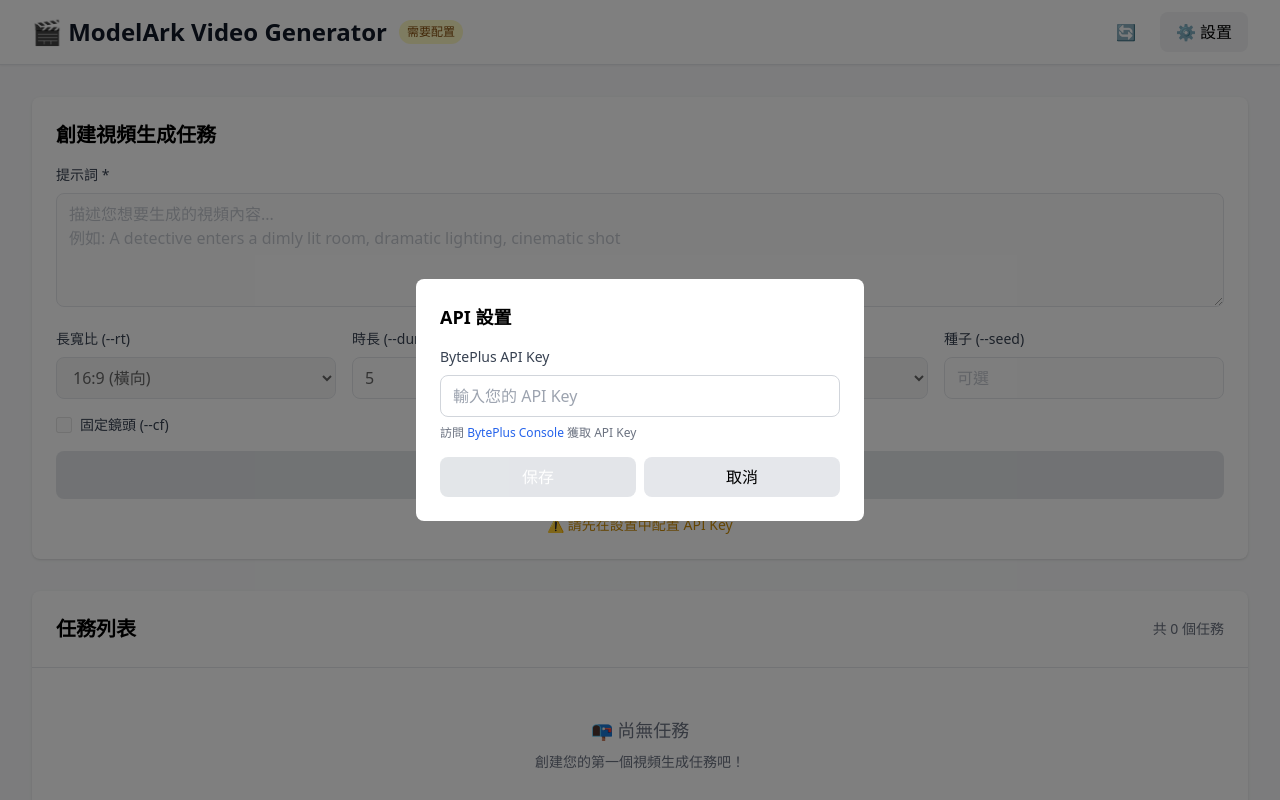
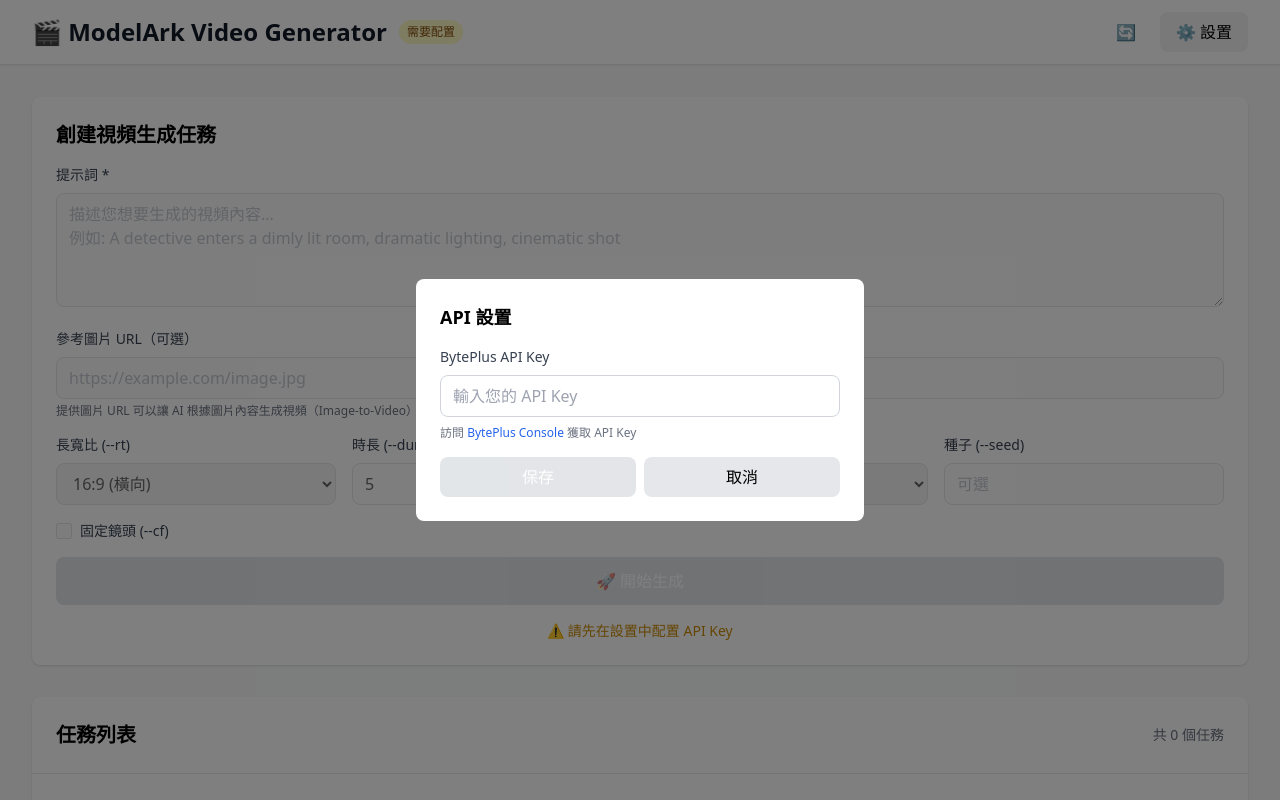
Before and after one commit to Guangpop/ModelArkVideoAPI, a Flask app: page / in a window 1280 px wide. Run offline with Flask 3, Linux system fonts and the light colour scheme; data that the repository does not hold is empty; some libraries are stand-ins or nearby versions.

Commit message:
Add image URL support for image-to-video generation
- Add image URL input field in UI
- Support optional image reference for video generation
- Update API client to include image_url in content array
- Content format matches BytePlus API specification:
  [
    {"type": "text", "text": "prompt with params"},
    {"type": "image_url", "image_url": {"url": "https://..."}}
  ]

🤖 Generated with [Claude Code](https://claude.com/claude-code)

Co-Authored-By: Claude <noreply@anthropic.com>

```diff
--- a/app/routes.py
+++ b/app/routes.py
@@ -76,6 +76,7 @@ def create_api_blueprint(app_context):
             # 調用 BytePlus API 創建任務
             result = api_client.create_task(
                 prompt=data['prompt'],
+                image_url=data.get('image_url'),
                 model=data.get('model'),
                 duration=data.get('duration'),
                 aspect_ratio=data.get('aspect_ratio'),
--- a/static/js/app.js
+++ b/static/js/app.js
@@ -6,6 +6,7 @@ createApp({
             tasks: [],
             newTask: {
                 prompt: '',
+                image_url: '',
                 ratio: '16:9',
                 duration: 5,
                 resolution: '720p',
@@ -96,13 +97,22 @@ createApp({
                 const paramString = this.buildParameterString();
                 const fullPrompt = `${this.newTask.prompt.trim()} ${paramString}`;
 
-                // Send only the prompt (with parameters embedded)
-                const response = await axios.post('/api/tasks', {
+                // Prepare request data
+                const requestData = {
                     prompt: fullPrompt
-                });
+                };
+
+                // Add image_url if provided
+                if (this.newTask.image_url && this.newTask.image_url.trim()) {
+                    requestData.image_url = this.newTask.image_url.trim();
+                }
+
+                // Send request
+                const response = await axios.post('/api/tasks', requestData);
 
                 // 清空表單
                 this.newTask.prompt = '';
+                this.newTask.image_url = '';
                 this.newTask.ratio = '16:9';
                 this.newTask.duration = 5;
                 this.newTask.resolution = '720p';
--- a/templates/index.html
+++ b/templates/index.html
@@ -61,6 +61,22 @@
                                 required
                                 :disabled="!apiKeyConfigured"
                             ></textarea>
+                        </div>
+
+                        <div>
+                            <label class="block text-sm font-medium text-gray-700 mb-2">
+                                參考圖片 URL（可選）
+                            </label>
+                            <input
+                                type="url"
+                                v-model="newTask.image_url"
+                                class="w-full border border-gray-300 rounded-lg px-3 py-2 focus:ring-2 focus:ring-blue-500 focus:border-blue-500"
+                                placeholder="https://example.com/image.jpg"
+                                :disabled="!apiKeyConfigured"
+                            >
+                            <p class="text-xs text-gray-500 mt-1">
+                                提供圖片 URL 可以讓 AI 根據圖片內容生成視頻（Image-to-Video）
+                            </p>
                         </div>
 
                         <div class="grid grid-cols-2 md:grid-cols-4 gap-4">
```
Also changed, not shown: app/api_client.py (+9 -10 lines).
